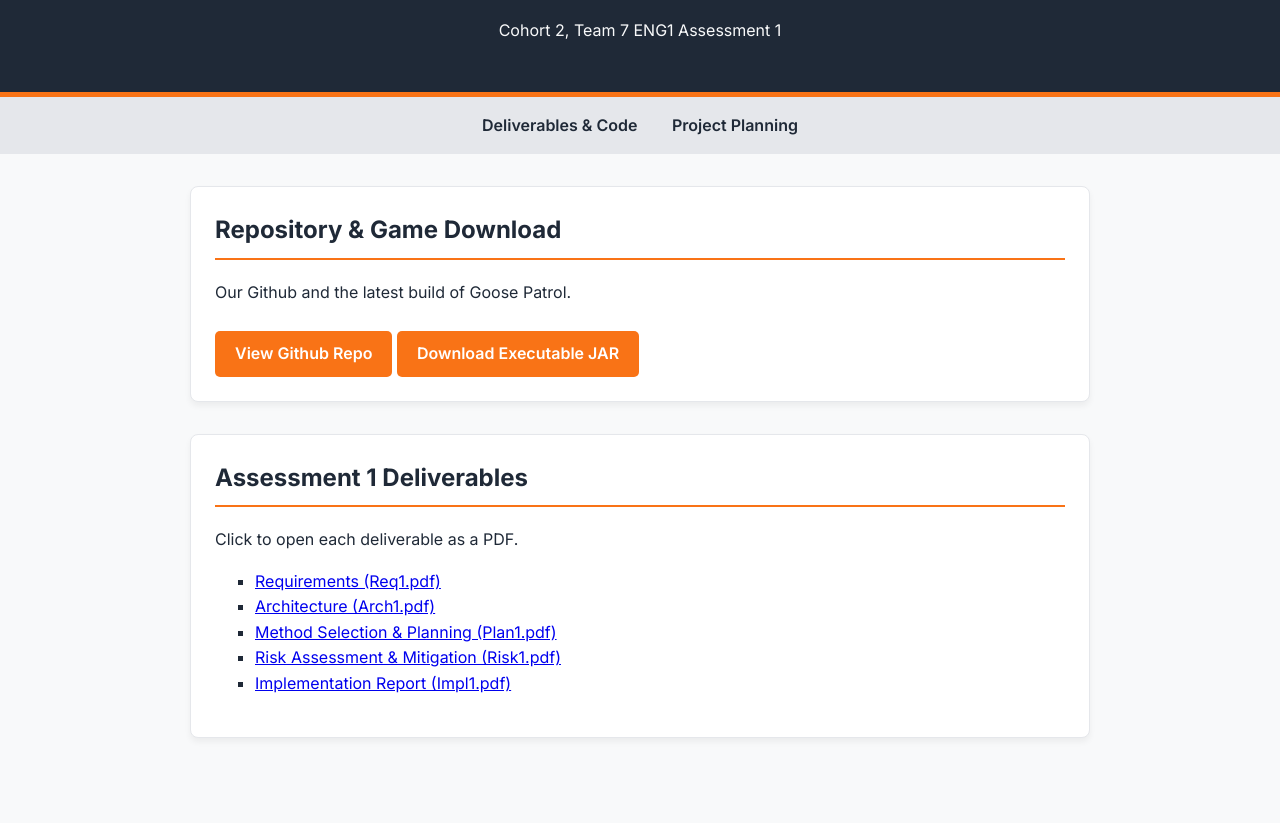
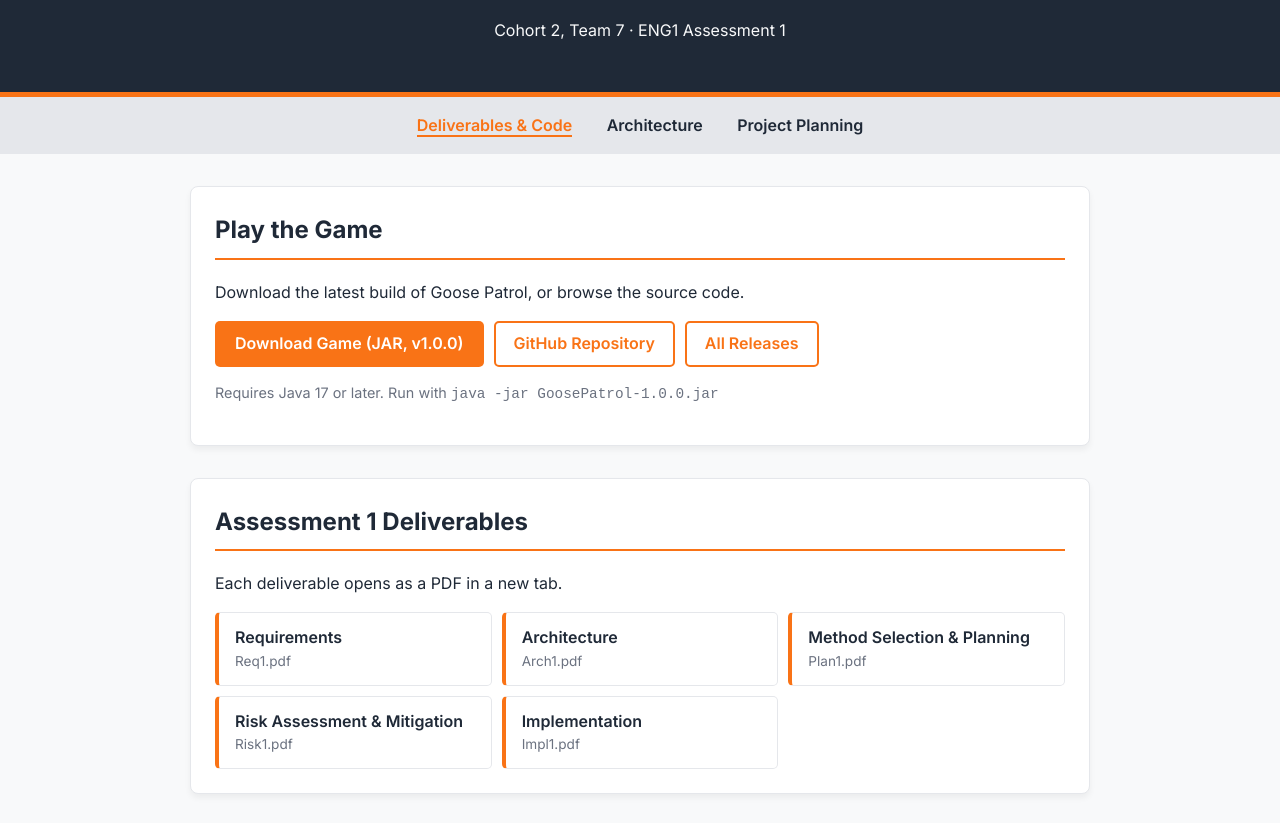
Before and after one commit to uoy-eng1-c2t7/uoy-eng1-c2t7.github.io, a plain HTML site: page index.html in a window 1280 px wide. Shown: the part 108-931 px from the top of the page. Before the commit the page ends 878 px from the top, so only its background shows below. Drawn offline with Linux system fonts and the light colour scheme.

Commit message:
final tweaks

```diff
--- a/index.html
+++ b/index.html
@@ -11,36 +11,50 @@
 <body>
     <header>
         <h1>Goose Patrol</h1>
-        <p>Cohort 2, Team 7 ENG1 Assessment 1</p>
+        <p>Cohort 2, Team 7 &middot; ENG1 Assessment 1</p>
     </header>
 
     <nav>
-        <a href="index.html">Deliverables & Code</a>
+        <a href="index.html" class="active">Deliverables &amp; Code</a>
+        <a href="architecture.html">Architecture</a>
         <a href="planning.html">Project Planning</a>
     </nav>
 
     <div class="container">
 
         <div id="code" class="card">
-            <h2>Repository & Game Download</h2>
-            <p>Our Github and the latest build of Goose Patrol.</p>
-            <a href="https://github.com/uoy-eng1-c2t7/GoosePatrol" target="_blank" class="btn">View Github Repo</a>
-            <a href="https://drive.google.com/file/d/1ntfuJJYXJJTh1bd4706TDkwfi9faqWWJ" target="_blank"
-                class="btn">Download Executable JAR</a>
+            <h2>Play the Game</h2>
+            <p>Download the latest build of Goose Patrol, or browse the source code.</p>
+            <div class="btn-row">
+                <a href="https://github.com/uoy-eng1-c2t7/GoosePatrol/releases/latest/download/GoosePatrol-1.0.0.jar"
+                    class="btn">Download Game (JAR, v1.0.0)</a>
+                <a href="https://github.com/uoy-eng1-c2t7/GoosePatrol" target="_blank"
+                    class="btn btn-secondary">GitHub Repository</a>
+                <a href="https://github.com/uoy-eng1-c2t7/GoosePatrol/releases" target="_blank"
+                    class="btn btn-secondary">All Releases</a>
+            </div>
+            <p class="note">Requires Java 17 or later. Run with <code>java -jar GoosePatrol-1.0.0.jar</code></p>
         </div>
 
         <div id="deliverables" class="card">
             <h2>Assessment 1 Deliverables</h2>
-            <p>Click to open each deliverable as a PDF.</p>
-            <ul>
-                <li><a href="files/deliverables/Req1.pdf" target="_blank">Requirements (Req1.pdf)</a></li>
-                <li><a href="files/deliverables/Arch1.pdf" target="_blank">Architecture (Arch1.pdf)</a></li>
-                <li><a href="files/deliverables/Plan1.pdf" target="_blank">Method Selection & Planning (Plan1.pdf)</a>
-                </li>
-                <li><a href="files/deliverables/Risk1.pdf" target="_blank">Risk Assessment & Mitigation (Risk1.pdf)</a>
-                </li>
-                <li><a href="files/deliverables/Impl1.pdf" target="_blank">Implementation Report (Impl1.pdf)</a></li>
-            </ul>
+            <p>Each deliverable opens as a PDF in a new tab.</p>
+            <div class="doc-grid">
+                <a href="files/deliverables/Req1.pdf" target="_blank">Requirements<span>Req1.pdf</span></a>
+                <a href="files/deliverables/Arch1.pdf" target="_blank">Architecture<span>Arch1.pdf</span></a>
+                <a href="files/deliverables/Plan1.pdf" target="_blank">Method Selection &amp; Planning<span>Plan1.pdf</span></a>
+                <a href="files/deliverables/Risk1.pdf" target="_blank">Risk Assessment &amp; Mitigation<span>Risk1.pdf</span></a>
+                <a href="files/deliverables/Impl1.pdf" target="_blank">Implementation<span>Impl1.pdf</span></a>
+            </div>
+        </div>
+
+        <div id="supporting" class="card">
+            <h2>Supporting Material</h2>
+            <div class="btn-row">
+                <a href="architecture.html" class="btn btn-secondary">Full-size Architecture Diagrams</a>
+                <a href="planning.html#gantt" class="btn btn-secondary">Gantt Charts</a>
+                <a href="planning.html#snapshots" class="btn btn-secondary">Weekly Snapshots</a>
+            </div>
         </div>
     </div>
 
--- a/style.css
+++ b/style.css
@@ -103,3 +103,72 @@ details summary {
     border: 1px solid var(--gray);
     border-radius: 5px;
 }
+
+/* Button row: even spacing, wraps on small screens */
+.btn-row {
+    display: flex;
+    flex-wrap: wrap;
+    gap: 10px;
+    margin-top: 10px;
+}
+
+.btn-row .btn {
+    margin-top: 0;
+}
+
+/* Less important actions: outlined instead of filled */
+.btn-secondary {
+    background-color: white;
+    color: var(--orange);
+    border: 2px solid var(--orange);
+    padding: 8px 18px;
+}
+
+.btn-secondary:hover {
+    background-color: #fff7ed;
+}
+
+/* Deliverables as a grid of buttons instead of a bullet list */
+.doc-grid {
+    display: grid;
+    grid-template-columns: repeat(auto-fill, minmax(240px, 1fr));
+    gap: 10px;
+}
+
+.doc-grid a {
+    display: block;
+    padding: 12px 16px;
+    border: 1px solid var(--gray);
+    border-left: 4px solid var(--orange);
+    border-radius: 5px;
+    color: var(--dark-text);
+    text-decoration: none;
+    font-weight: 600;
+}
+
+.doc-grid a span {
+    display: block;
+    font-weight: 400;
+    font-size: 0.85rem;
+    color: #6b7280;
+}
+
+.doc-grid a:hover {
+    background-color: #fff7ed;
+}
+
+/* Highlight the current page in the nav */
+nav a.active {
+    color: var(--orange);
+    border-bottom: 2px solid var(--orange);
+}
+
+.note {
+    font-size: 0.9rem;
+    color: #6b7280;
+}
+
+/* Diagrams: click to open full size */
+.diagram img {
+    cursor: zoom-in;
+}
```
Also changed, not shown: architecture.html (added, +57 -0 lines), planning.html (+3 -2 lines), images/architecture/class_diagram.png (added), images/architecture/component_diagram.png (added), images/architecture/sequence_diagram.png (added), images/architecture/state_diagram.png (added), 1 other file.
